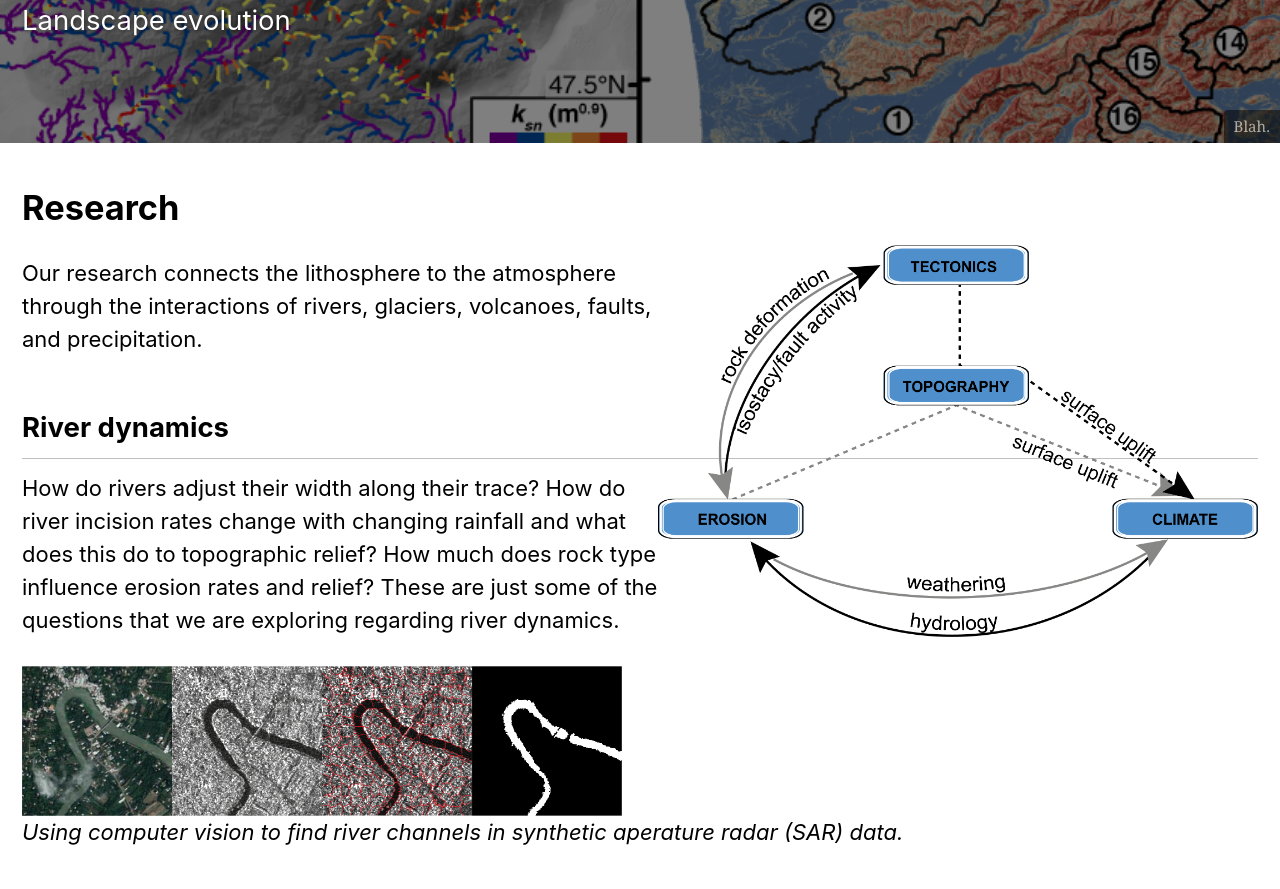
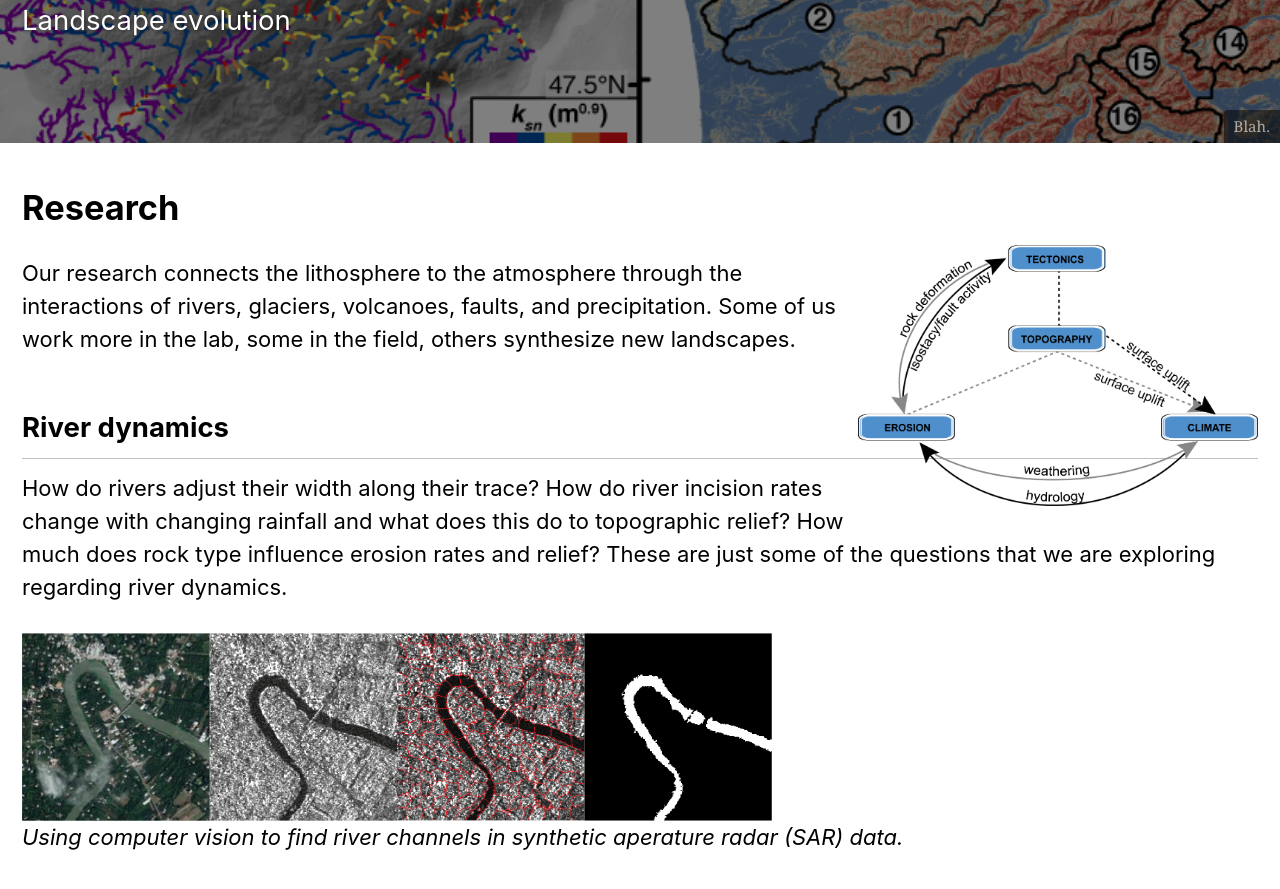
Before and after one commit to baadams/baadams.github.io, a Jekyll site: the page built from _pages/research.md, in a window 1280 px wide and 900 px high, scrolled down 360 px. Shown: the top 889 px of the window. Built offline with Jekyll 4.4.1, drawn with Linux system fonts in a browser that asks for light colours; cached includes are drawn as plain includes.

Commit message:
Update research.md

```diff
--- a/_pages/research.md
+++ b/_pages/research.md
@@ -20,15 +20,16 @@ excerpt: "River dynamics<br/>
 
 # Research
 
-<img align="right" src="/assets/images/cycle_5.png" alt="Evolve" width="600px" >
+<img align="right" src="/assets/images/cycle_5.png" alt="Evolve" width="400px" >
 
 Our research connects the lithosphere to the atmosphere through the interactions of rivers, glaciers, volcanoes, faults, and precipitation.
+Some of us work more in the lab, some in the field, others synthesize new landscapes.
 
 ## River dynamics
 
 How do rivers adjust their width along their trace? How do river incision rates change with changing rainfall and what does this do to topographic relief? How much does rock type influence erosion rates and relief? These are just some of the questions that we are exploring regarding river dynamics.
 
-<img align="middle" src="/assets/images/smart_rivers.png" alt="River" width="600px"> <br/>
+<img align="middle" src="/assets/images/smart_rivers.png" alt="River" width="750px"> <br/>
 *Using computer vision to find river channels in synthetic aperature radar (SAR) data.*
 
 ### Publications on river dynamics
```
